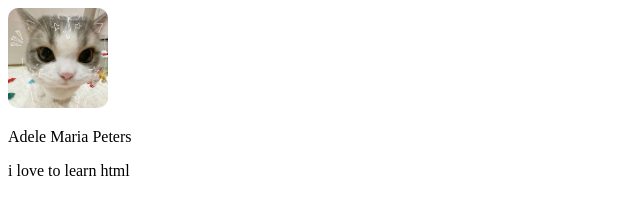
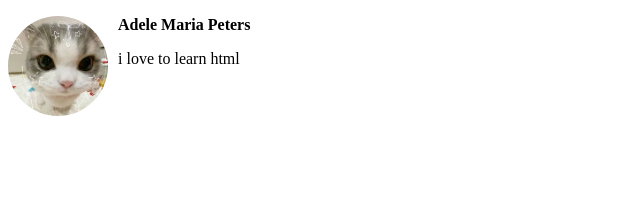
Before and after one commit to adelem147/Yheleheline6ppeveeb, a plain HTML site: page index.html in a window 1280 px wide. Shown: the whole page, without its empty margins (0-640 px from the left). Drawn offline with Linux system fonts and the light colour scheme.

Commit message:
added style and meta

```diff
--- a/index.html
+++ b/index.html
@@ -1,17 +1,27 @@
 <!DOCTYPE html>
-<html>
+<html lang="en">
   <head>
+    <meta charset="UTF-8" />
+    <meta name="viewport" content="width=device-width, initial-scale=1.0" />
+    <meta name="keywords" content="HTML, CSS" />
+    <meta name="description" content="..." />
     <title>Yheleheline6ppeveeb</title>
     <style>
-            img{
+      img {
         width: 100px;
-                border-radius: 10px;
+        border-radius: 50px;
+        float: left;
+        margin-right: 10px;
+      }
+
+      .username {
+        font-weight: bold;
       }
     </style>
   </head>
   <body>
-        <img src="images/catpfp.jpeg" alt="cute picture of a cat">
-        <p>Adele Maria Peters</p>
+    <img src="images/catpfp.jpeg" alt="cute picture of a cat" />
+    <p class="username">Adele Maria Peters</p>
     <p>i love to learn html</p>
   </body>
 </html>
```
Lines whose indentation alone changed are shown as unchanged.
